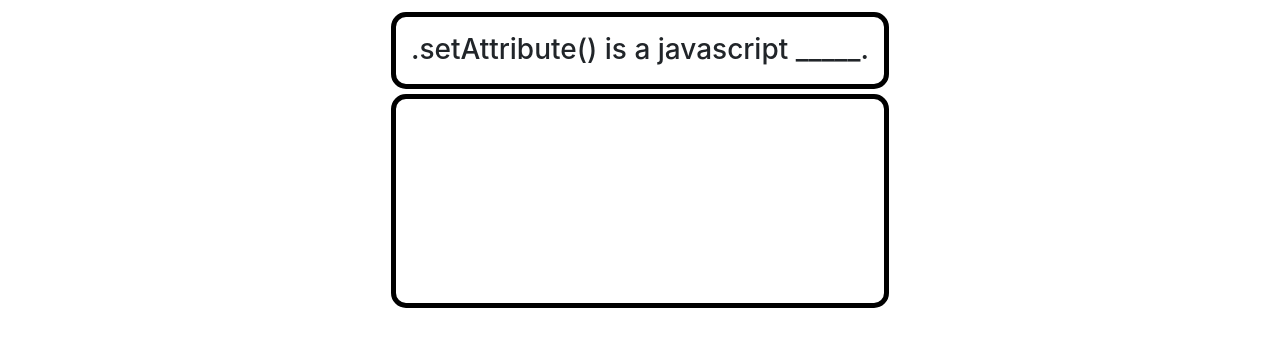
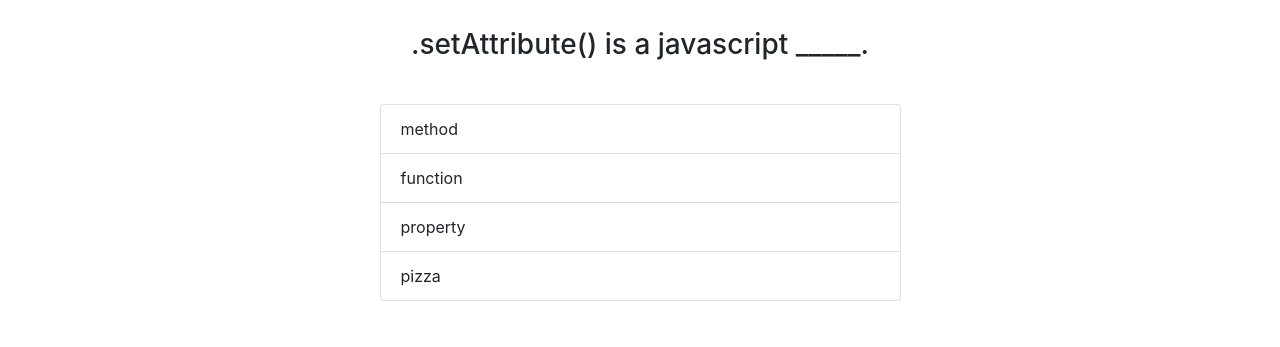
Before and after one commit to dadtron7000/codeQuiz, a plain HTML site: page index.html in a window 1280 px wide. Both pictures are taken after a click on the button "Start". Shown: the part 51-398 px from the top of the page. Drawn offline with nearby package versions, Linux system fonts and the light colour scheme.

Commit message:
added functions for quiz operation

```diff
--- a/index.html
+++ b/index.html
@@ -22,12 +22,12 @@
         <p class="startPage row" id="rules"></p>
         <button type="button" class="startPage row btn btn-outline-dark btn-lg" id="startBtn">Start</button>
 
-        <div class="quiz" id="quizBox">
-            <div class="quiz" id="questionBox">
+        <div class="quiz col-12 col-md-9 col-lg-8 col-xl-6" id="quizBox">
+            <div class="quiz w-100" id="questionBox">
                 <h3 class="quiz" id="question"></h3>
             </div>
-            <div class="quiz" id="answerBox">
-                <ul id="answers">
+            <div class="quiz w-100" id="answerBox">
+                <ul class="list-group" id="answers">
 
                 </ul>
                 <span class="quiz" id="rightWrong"></span>
--- a/script.js
+++ b/script.js
@@ -1,11 +1,41 @@
 var startBtn = document.getElementById("startBtn");
 var questionPlace = document.getElementById("question");
 var answerPlace = document.getElementById("answers");
+var rightWrongPlace = document.getElementById("rightWrong")
 var timerEl = document.getElementById("timer");
-const questions = [".setAttribute() is a javascript _____."];
+const questions = [
+  ".setAttribute() is a javascript _____.",
+  "There are __ falsey values",
+];
 const question1Answers = ["method", "function", "property", "pizza"];
+const question2Answers = ["2", "9", "6", "1"];
 var timeAmount = 60;
 let countDown;
+let answerItem;
+let rightWrongAlert;
+
+function question1() {
+  questionPlace.textContent = questions[0];
+
+  for (let i = 0; i < question1Answers.length; i++) {
+    let answerItem = document.createElement("li");
+    answerItem.textContent = question1Answers[i];
+    answerItem.setAttribute("class", "list-group-item");
+    console.log(answerItem);
+    answerPlace.appendChild(answerItem);
+  }
+}
+function question2() {
+  questionPlace.textContent = questions[1];
+
+  for (let i = 0; i < question2Answers.length; i++) {
+    let answerItem = document.createElement("li");
+    answerItem.textContent = question2Answers[i];
+    answerItem.setAttribute("class", "list-group-item");
+    console.log(answerItem);
+    answerPlace.appendChild(answerItem);
+  }
+}
 
 function timer(event) {
   event.preventDefault();
@@ -35,9 +65,13 @@ function gameStart(event) {
     quizEl[i].style.display = "block";
   }
 
-  questionPlace.innerHTML = questions[0]
-
+  question1();
 }
 
+function answerChoice(event) {
+  event.preventDefault();
+}
+
+startBtn.addEventListener("click", timer);
 startBtn.addEventListener("click", gameStart);
-startBtn.addEventListener("click", timer);
+answerPlace.addEventListener("click", answerChoice);
--- a/style.css
+++ b/style.css
@@ -1,8 +1,3 @@
-body {
-    box-sizing: border-box;
-
-}
-
 header {
   display: flex;
   justify-content: space-between;
@@ -18,12 +13,16 @@ main {
 }
 
 div {
-    border: 5px solid black;
+}
+
+li:hover {
+  cursor: pointer;
+  background-color: cadetblue;
+  color: blanchedalmond;
 }
 
 #quizBox {
   height: 40vh;
-    width: 40vw;
   padding: 7px;
   border: none;
 }
@@ -33,22 +32,13 @@ div {
 }
 
 #questionBox {
-    height: 25%;
-    border-radius: 15px;
+  height: fit-content;
   text-align: center;
   padding-top: 1em;
 }
 
 #answerBox {
-    height: 70%;
-    border-radius: 15px;
-    margin-top: 5px;
+  height: fit-content;
+  margin-top: 2em;
+  padding: 10px;
 }
-
-#infoBox {
-    height: 40vh;
-    width: 25vw;
-    padding: 7px;
-    margin-left: 5vw;
-
-}
```
Lines whose indentation alone changed are shown as unchanged.
